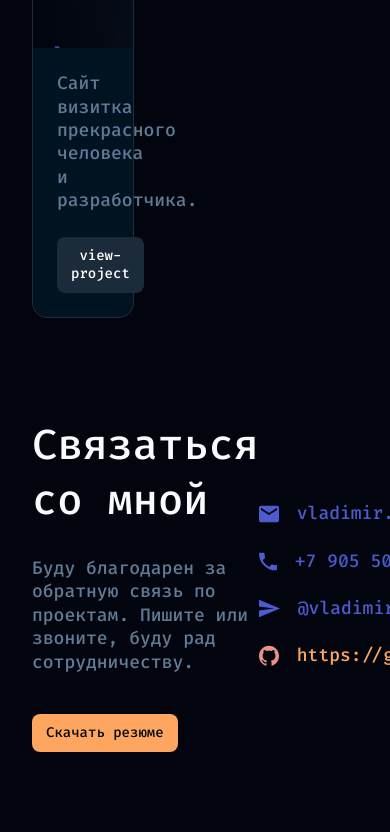
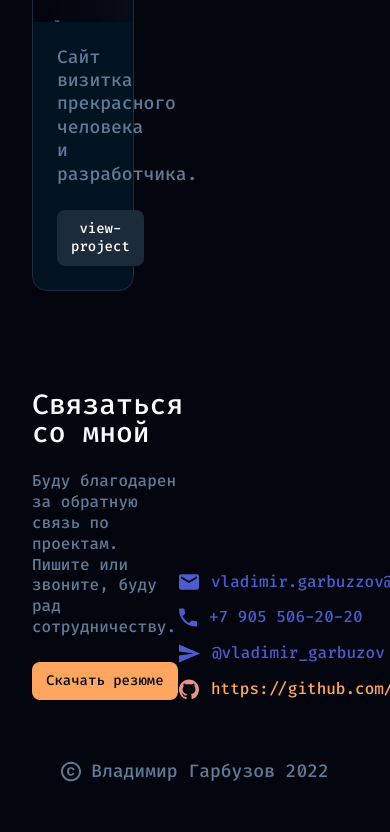
Before and after one commit to Vladimir2011/business-card-website, a Vue app: page / in a window 390 px wide. Shown: the part 4228-5060 px from the top of the page. Built offline with nearby package versions, Linux system fonts and the light colour scheme.

Commit message:
start to style tablet version

```diff
--- a/src/assets/scss/common/_common.scss
+++ b/src/assets/scss/common/_common.scss
@@ -18,4 +18,8 @@
   line-height: $mainLineHeight;
   color: $headerSectionColor;
   font-weight: 500;
+  @media screen and (max-width: $desktopWidth) {
+    font-size: 28px;
+    line-height: 28px;
+  }
 }
--- a/src/assets/scss/common/blocks/socials.scss
+++ b/src/assets/scss/common/blocks/socials.scss
@@ -18,3 +18,20 @@
     }
   }
 }
+
+@media screen and (max-width: $desktopWidth) {
+  .socials {
+    .socials__list {
+      .socials__item {
+        display: flex;
+        padding-bottom: 15px;
+        .socials__svg-icon {
+          padding-right: 12px;
+        }
+        .socials__link {
+          font-size: $subTitleFontSize;
+        }
+      }
+    }
+  }
+}
--- a/src/assets/scss/common/contacts.scss
+++ b/src/assets/scss/common/contacts.scss
@@ -16,3 +16,22 @@
     }
   }
 }
+
+@media screen and (max-width: $desktopWidth) {
+  .contacts {
+    padding-bottom: 10px;
+    .contacts__container {
+      align-items: flex-end;
+      .contacts__info-wrapper {
+        width: calc(50% - 16px);
+        .contacts__header {
+          margin-bottom: 24px;
+        }
+        .contacts__paragraph {
+          margin-bottom: 24px;
+          font-size: $subTitleFontSize;
+        }
+      }
+    }
+  }
+}
```
